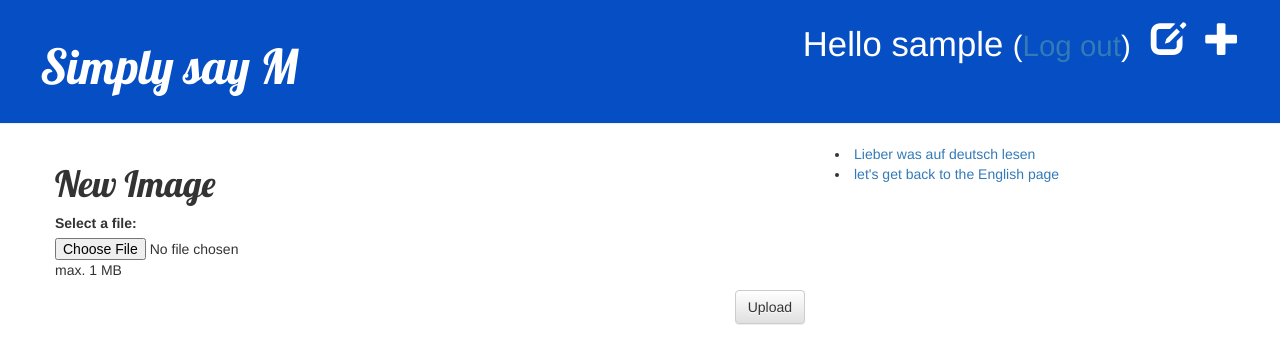
After one commit to StarfishM/my-first-blog, a Django app: page /image/new/ in a window 1280 px wide. The commit adds this page. Shown: the top 364 px of the page. Run offline with Django 3.2, Linux system fonts and the light colour scheme; the visitor is signed in with stand-in values (Sample User, id 1); some libraries are stand-ins or nearby versions.

Commit message:
Lots of major changes that might break everything - if stuff works out images will now be uploadable

```diff
--- a/blog/admin.py
+++ b/blog/admin.py
@@ -1,5 +1,6 @@
 from django.contrib import admin
-from .models import Post, Comment
+from .models import Post, Comment, Image
 
 admin.site.register(Post)
 admin.site.register(Comment)
+admin.site.register(Image)
--- a/blog/forms.py
+++ b/blog/forms.py
@@ -7,7 +7,15 @@ class PostForm(forms.ModelForm):
 
     class Meta:
         model = Post
-        fields = ('title', 'text', 'language')
+        fields = ('title', 'text', 'language',)
+
+
+class ImageForm(forms.Form):
+    image = forms.ImageField(
+        label='Select a file',
+        help_text='max. 1 MB'
+    )
+
 
 class CommentForm(forms.ModelForm):
 
--- /dev/null
+++ b/blog/templates/blog/image_new.html
@@ -0,0 +1,9 @@
+{% extends 'blog/base.html' %}
+
+{% block content %}
+    <h1>New Image</h1>
+    <form method="POST" enctype="multipart/form-data" class="image-form">{% csrf_token %}
+        {{ form.as_p }}
+        <button type="submit" class="save btn btn-default">Upload</button>
+    </form>
+{% endblock %}
--- a/blog/templates/blog/post_detail.html
+++ b/blog/templates/blog/post_detail.html
@@ -14,6 +14,7 @@
         <h1>{{ post.title }}</h1>
         <p>{{ post.text|linebreaksbr }}</p>
     </div>
+
     <hr>
     <a class="btn btn-default" href="{% url 'add_comment_to_post' pk=post.pk %}">Add comment</a>
     {% for comment in post.comments.all %}
--- a/blog/urls.py
+++ b/blog/urls.py
@@ -14,4 +14,5 @@ urlpatterns = [
     url(r'^post/(?P<pk>\d+)/comment/$', views.add_comment_to_post, name='add_comment_to_post'),
     url(r'^comment/(?P<pk>\d+)/approve/$', views.comment_approve, name='comment_approve'),
     url(r'^comment/(?P<pk>\d+)/remove/$', views.comment_remove, name='comment_remove'),
+    url(r'^image/new/$', views.image_upload, name='image_new'),
 ]
--- a/blog/views.py
+++ b/blog/views.py
@@ -1,9 +1,10 @@
 from django.contrib.auth.decorators import login_required
 from django.utils import timezone
-from .models import Post, Comment
+from .models import Post, Comment, Image
 from django.shortcuts import render, get_object_or_404
-from .forms import PostForm, CommentForm
+from .forms import PostForm, CommentForm, ImageForm
 from django.shortcuts import redirect
+
 
 # Create your views here.
 # views without auhentification
@@ -102,3 +103,17 @@ def comment_remove(request, pk):
     comment = get_object_or_404(Comment, pk=pk)
     comment.delete()
     return redirect('post_detail', pk=comment.post.pk)
+
+
+@login_required()
+def image_upload(request):
+    if request.method == "POST":
+        form = ImageForm(request.POST, request.FILES)
+        if form.is_valid():
+            image = Image(image=form.cleaned_data['image'])
+            image.save()
+            return redirect('post_list')
+    else:
+        form = ImageForm()
+
+    return render(request, 'blog/image_new.html', {'form': form})
--- /dev/null
+++ b/mysite/s3utils.py
@@ -0,0 +1,4 @@
+from storages.backends.s3boto import S3BotoStorage
+
+# StaticS3BotoStorage = lambda: S3BotoStorage(location='static') might move static to S3 later
+MediaS3BotoStorage = lambda: S3BotoStorage(location='media')
--- a/requirements.txt
+++ b/requirements.txt
@@ -4,3 +4,6 @@ gunicorn==19.7.1
 psycopg2==2.7.1
 whitenoise==3.3.0
 pytest
+django-storages==1.6.5
+boto==2.48.0
+Pillow==4.3.0
```
Also changed, not shown: blog/models.py (+6 -2 lines), mysite/settings.py (+12 -4 lines), blog/migrations/0004_image.py (added), blog/migrations/0005_auto_20171003_1533.py (added), 1 other file.
